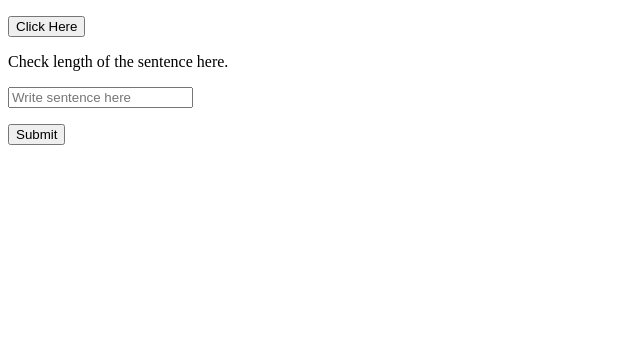
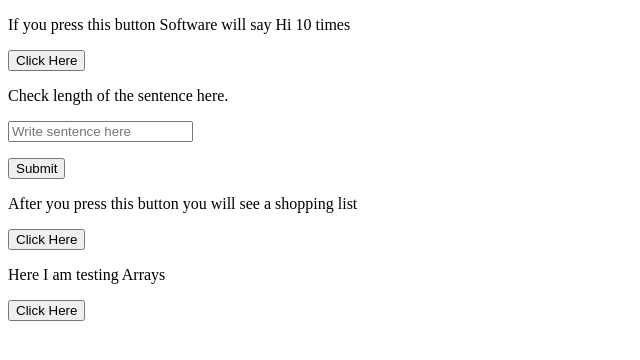
Before and after one commit to Dovy-Codes/JavaScript_Projects, a plain HTML site: page Basic_Javascript_projects/Project14_Loops_and_Arrays/index.html in a window 1280 px wide. Shown: the whole page, without its empty margins (0-640 px from the left). Drawn offline with Linux system fonts and the light colour scheme.

Commit message:
Add For Loop and Array building function to Project14

```diff
--- a/Basic_Javascript_projects/Project14_Loops_and_Arrays/JS/main.js
+++ b/Basic_Javascript_projects/Project14_Loops_and_Arrays/JS/main.js
@@ -1,3 +1,5 @@
+/* Testing a While loop, this loop will print
+    Hi there 10 times everytime we press it */
 function callLoop() {
     let i = 0;
     while (i < 10) {
@@ -6,7 +8,30 @@ function callLoop() {
     }
 };
 
+/* This Function taskes user input text and
+checks the length of that sentence including spaces*/
 function checkLength() {
     let length = document.getElementById("sentence").value.length;
     document.getElementById("result2").innerHTML = length;
 };
+
+/* This Function prints a shopping list
+for a user when he clicks the button */
+function shop() {
+    let products = ["Milk", "Tea", "Eggs", "Bread", "Sausage"];
+    for (let i = 0; i < products.length; i++) {
+        document.getElementById("shoppingList").innerHTML +=
+        products[i] + "<br>";
+    };
+};
+
+/* This function builds an array and prints one of the elements it to HTLM */
+function arrayFunction() {
+    let colleagues = [];
+    colleagues[0] = "Micheal";
+    colleagues[1] = "Jack";
+    colleagues[2] = "Ionut";
+    colleagues[3] = "Hitesh";
+    document.getElementById("array").innerHTML =
+    "My favorite workmate is " + colleagues[3];
+};
--- a/Basic_Javascript_projects/Project14_Loops_and_Arrays/index.html
+++ b/Basic_Javascript_projects/Project14_Loops_and_Arrays/index.html
@@ -8,11 +8,25 @@
     <title>Loops and Arrays</title>
 </head>
 <body>
+    <!-----------Testing a While Loop------------>
+    <p>If you press this button Software will say Hi 10 times</p>
     <p id="result"></p>
     <button onclick="callLoop()">Click Here</button>
+
+     <!-----------Testing .length()-------------->
     <p>Check length of the sentence here.</p>
     <input type="text" placeholder="Write sentence here" id="sentence">
     <p id="result2"></p>
     <button onclick="checkLength()">Submit</button>
+
+    <!-----------Testing a For Loop-------------->
+    <p>After you press this button you will see a shopping list</p>
+    <p id="shoppingList"></p>
+    <button onclick="shop()">Click Here</button>
+
+    <!-----------Testing Arrays------------------>
+    <p>Here I am testing Arrays</p>
+    <p id="array"></p>
+    <button onclick="arrayFunction()">Click Here</button>
 </body>
 </html>
```
